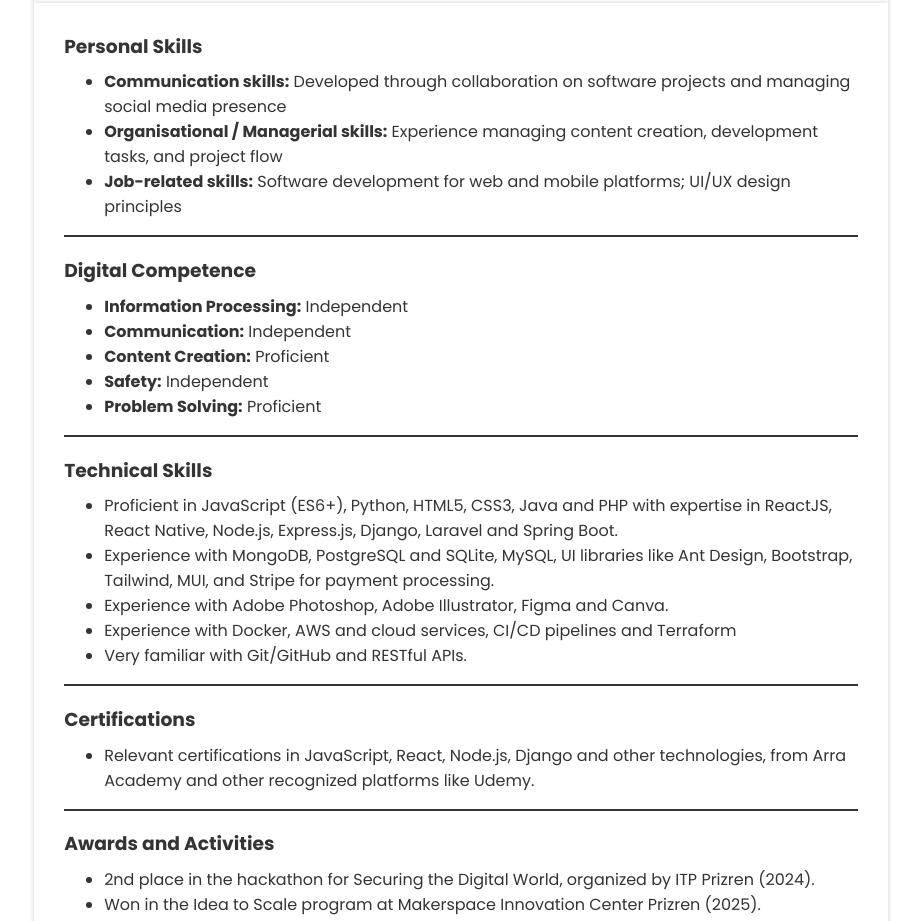
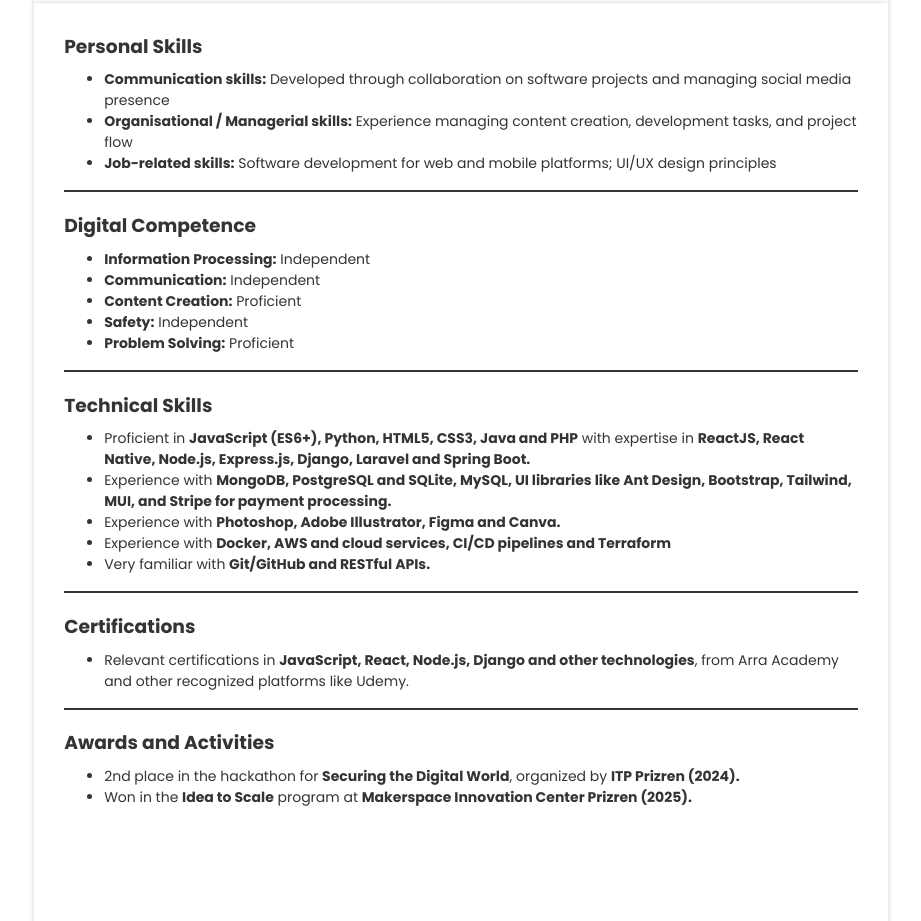
Before and after one commit to siboraberishaa/cv, a plain HTML site: page index.html in a window 1280 px wide. Shown: the part 1141-2062 px from the top of the page, without its empty margins (179-1100 px from the left). Drawn offline with Linux system fonts and the light colour scheme.

Commit message:
small fix

```diff
--- a/index.html
+++ b/index.html
@@ -181,8 +181,8 @@
 
         <div style="padding-top: 10px;">
             <h3>Personal Skills</h3>
-            <p style="margin-top: -10px; font-size: 13px;">
-                <ul>
+            <p style="margin-top: -10px; font-size: 14px;">
+                <ul style="font-size: 14px;">
                     <li><strong>Communication skills:</strong> Developed through collaboration on software projects and managing social media presence</li>
                     <li><strong>Organisational / Managerial skills:</strong> Experience managing content creation, development tasks, and project flow</li>
                     <li><strong>Job-related skills:</strong> Software development for web and mobile platforms; UI/UX design principles</li>
@@ -194,8 +194,8 @@
 
         <div>
             <h3>Digital Competence</h3>
-            <p style="margin-top: -10px; font-size: 13px;">
-                <ul>
+            <p style="margin-top: -10px; font-size: 14px;">
+                <ul style="font-size: 14px;">
                     <li><strong>Information Processing:</strong> Independent</li>
                     <li><strong>Communication:</strong> Independent</li>
                     <li><strong>Content Creation:</strong> Proficient</li>
@@ -209,13 +209,13 @@
 
         <div>
             <h3>Technical Skills</h3>
-            <p style="margin-top: -10px; font-size: 13px;">
-                <ul>
-                    <li>Proficient in JavaScript (ES6+), Python, HTML5, CSS3, Java and PHP with expertise in ReactJS, React Native, Node.js, Express.js, Django, Laravel and Spring Boot.</li>
-                    <li>Experience with MongoDB, PostgreSQL and SQLite, MySQL, UI libraries like Ant Design, Bootstrap, Tailwind, MUI, and Stripe for payment processing.</li>
-                    <li>Experience with Adobe Photoshop, Adobe Illustrator, Figma and Canva.</li>
-                    <li>Experience with Docker, AWS and cloud services, CI/CD pipelines and Terraform</li>
-                    <li>Very familiar with Git/GitHub and RESTful APIs.</li>
+            <p style="margin-top: -10px; font-size: 14px;">
+                <ul style="font-size: 14px;">
+                    <li>Proficient in <strong>JavaScript (ES6+), Python, HTML5, CSS3, Java and PHP</strong> with expertise in <strong>ReactJS, React Native, Node.js, Express.js, Django, Laravel and Spring Boot.</strong></li>
+                    <li>Experience with <strong>MongoDB, PostgreSQL and SQLite, MySQL, UI libraries like Ant Design, Bootstrap, Tailwind, MUI, and Stripe for payment processing.</strong></li>
+                    <li>Experience with <strong>Photoshop, Adobe Illustrator, Figma and Canva.</strong></li>
+                    <li>Experience with <strong>Docker, AWS and cloud services, CI/CD pipelines and Terraform</strong></li>
+                    <li>Very familiar with <strong>Git/GitHub and RESTful APIs.</strong></li>
                 </ul>
             </p>
         </div>
@@ -225,9 +225,9 @@
 
         <div>
             <h3>Certifications</h3>
-            <p style="margin-top: -10px; font-size: 13px;">
-                <ul>
-                    <li>Relevant certifications in JavaScript, React, Node.js, Django and other technologies, from Arra Academy and other recognized platforms like Udemy.</li>
+            <p style="margin-top: -10px; font-size: 14px;">
+                <ul style="font-size: 14px;">
+                    <li>Relevant certifications in <strong>JavaScript, React, Node.js, Django and other technologies</strong>, from Arra Academy and other recognized platforms like Udemy.</li>
                 </ul>
             </p>
         </div>
@@ -236,10 +236,10 @@
 
         <div>
             <h3>Awards and Activities</h3>
-            <p style="margin-top: -10px; font-size: 13px;">
-                <ul>
-                    <li>2nd place in the hackathon for Securing the Digital World, organized by  ITP Prizren (2024).</li>
-                    <li>Won in the Idea to Scale program at Makerspace Innovation Center Prizren (2025).</li>
+            <p style="margin-top: -10px; font-size: 14px;">
+                <ul style="font-size: 14px;">
+                    <li>2nd place in the hackathon for <strong>Securing the Digital World</strong>, organized by <strong>ITP Prizren (2024).</strong></li>
+                    <li>Won in the <strong>Idea to Scale</strong> program at <strong>Makerspace Innovation Center Prizren (2025).</strong></li>
                 </ul>
             </p>
         </div>
```
